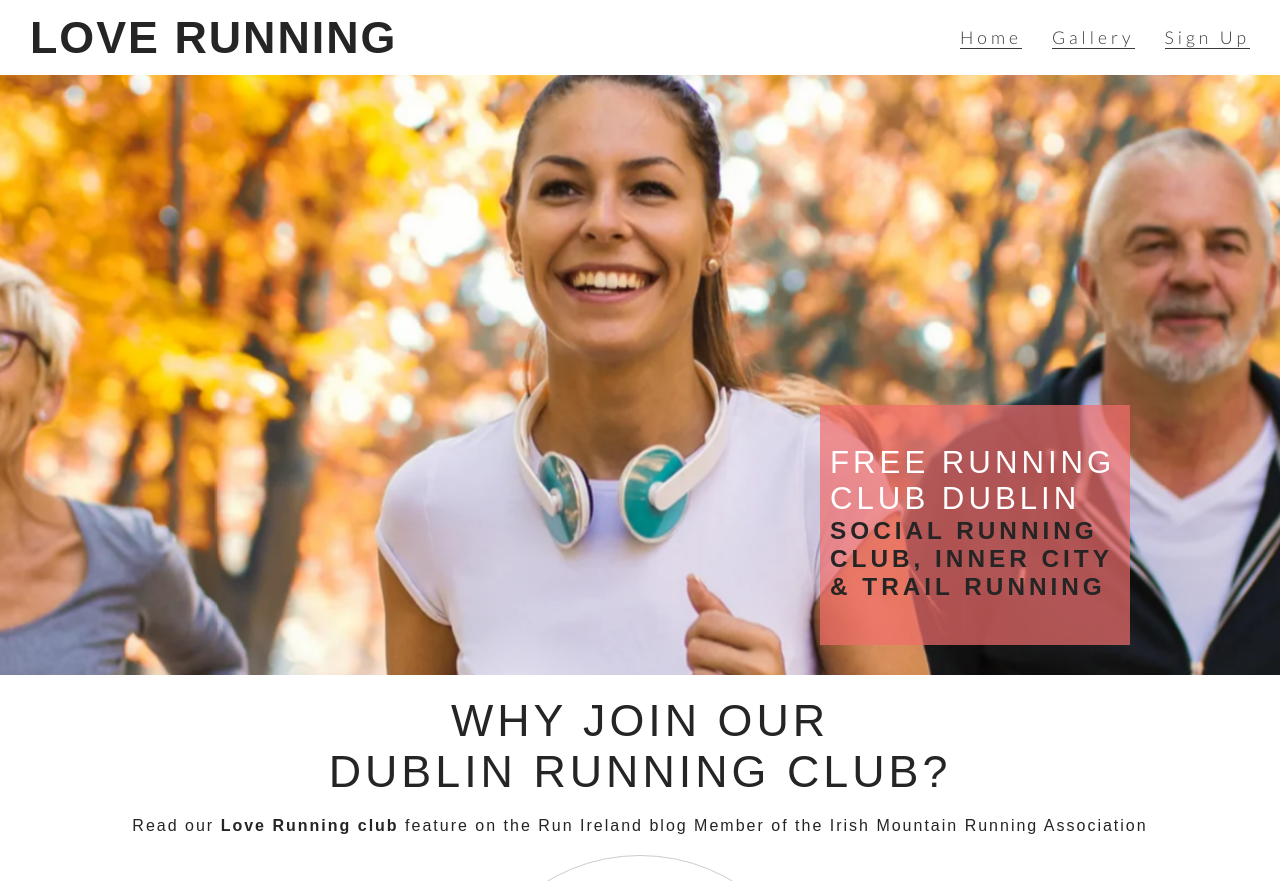
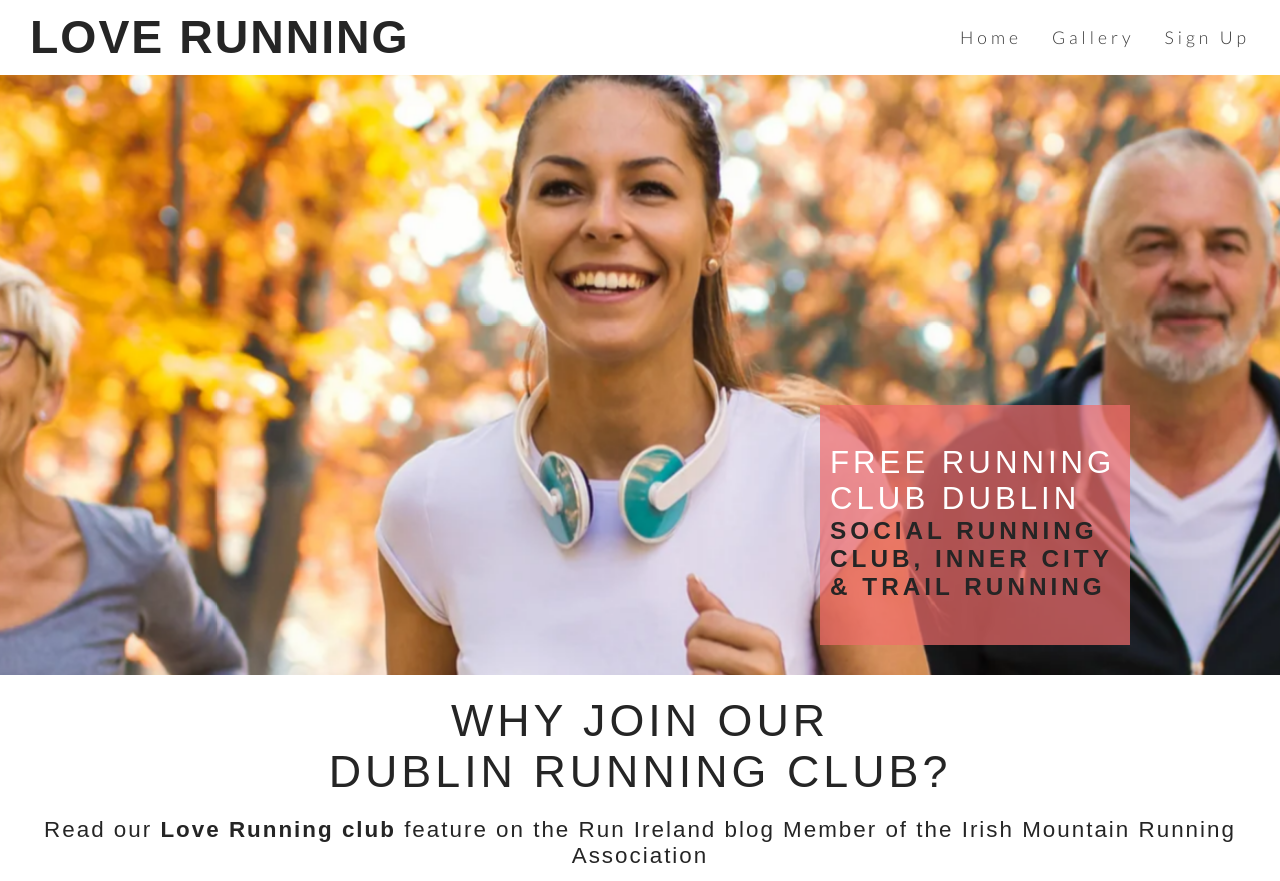
Before and after one commit to Kay13051976/love-running, a plain HTML site: page index.html in a window 1280 px wide. Shown: the top 881 px of the page. Drawn offline with Linux system fonts and the light colour scheme; a web font is replaced by a local one.

Commit message:
Added style css to homepage

```diff
--- a/assets/css/style.css
+++ b/assets/css/style.css
@@ -24,7 +24,7 @@ body {
     font-family: Oswald, sans-serif;
     text-transform: uppercase;
     float: left;
-    font-size: 280%;
+    font-size: 290%;
     font-weight: 800;
     margin-left: 30px;
     letter-spacing: 2px;
@@ -38,6 +38,13 @@ h2 {
     letter-spacing: 4px;
     color: #252525;
 }
+.club-ethos-paragraph {
+    font-family: Oswald, sans-serif;
+    font-weight: 400;
+    font-size: 1.4rem;
+    letter-spacing: 2px;
+    color: #252525;
+}
 
 h3 {
     font-family: Oswald, sans-serif;
@@ -49,7 +56,7 @@ h3 {
 
 p {
     font-family: Oswald, sans-serif;
-    font-weight: 300;
+    font-weight: 400;
     letter-spacing: 2px;
     color: #252525;
 }
@@ -81,12 +88,13 @@ p {
 }
 
 #menu a:hover {
+    color: #000000;
     border-bottom: 1px solid #3a3a3a;
 }
 
-.active {
+/* .active {
     border-bottom: 1px solid #3a3a3a;
-}
+} */
 
 /* Hero image */
 #hero-outer {
--- a/index.html
+++ b/index.html
@@ -50,7 +50,7 @@
         <!-- Reasons section -->
         <section id="club-ethos">
             <h2 id="welcome">Why Join Our <br>Dublin Running Club?</h2>
-            <p>Read our <strong> Love Running club</strong> feature on the Run Ireland blog Member of the Irish Mountain
+            <p class="club-ethos-paragraph">Read our <strong> Love Running club</strong> feature on the Run Ireland blog Member of the Irish Mountain
                 Running Association</p>
             <div id="left-about">
                 <div class="left-about-heading">
```
